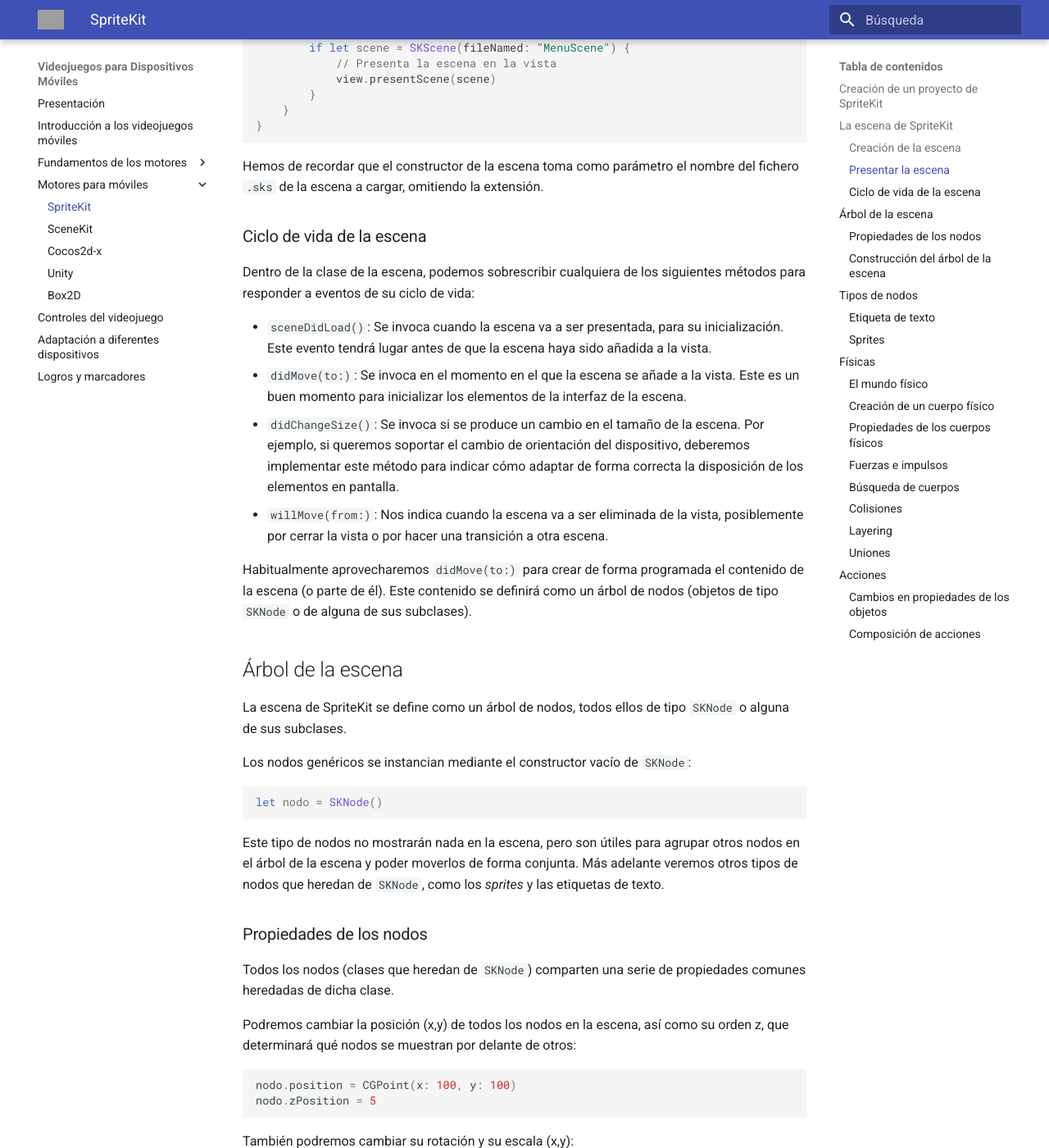
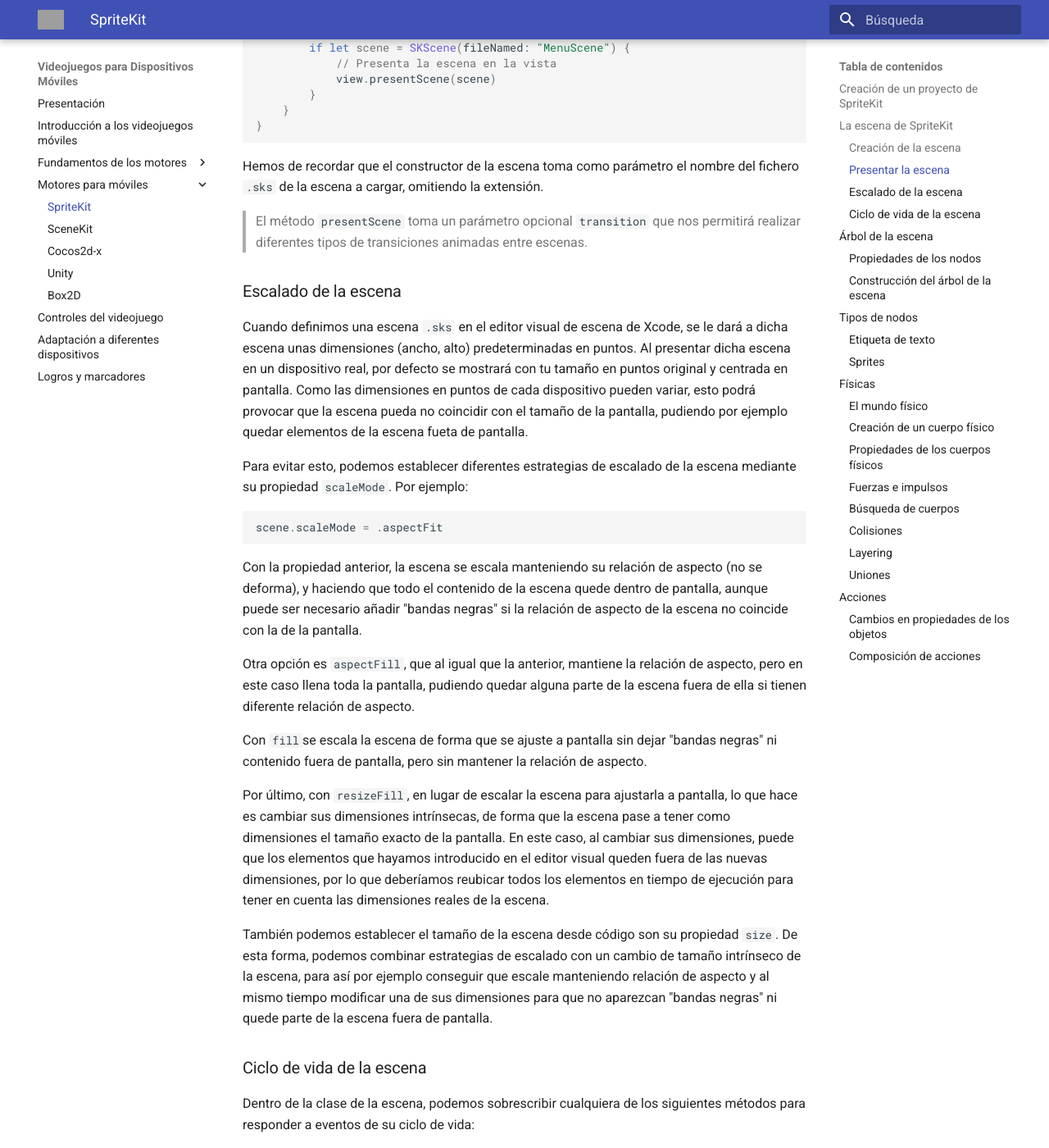
Before and after one commit to mastermoviles/videojuegos-moviles, an MkDocs documentation site: the page built from docs/spritekit.md, in a window 1280 px wide and 1400 px high, scrolled down 3582 px. Shown: the whole window at 82% size. Built offline with MkDocs 1.6.1 and Material for MkDocs 9.7.7, drawn with Linux system fonts in a browser that asks for light colours; formulas are drawn with MathJax 3; grey boxes are pictures that could not be loaded.

Commit message:
Update spritekit.md
Añadida sección sobre escalado de la escena

````diff
--- a/docs/spritekit.md
+++ b/docs/spritekit.md
@@ -77,6 +77,29 @@ override func viewDidLoad() {
 
 Hemos de recordar que el constructor de la escena toma como parámetro el nombre del fichero `.sks` de la escena a cargar, omitiendo la extensión.
 
+> El método `presentScene` toma un parámetro opcional `transition` que nos permitirá realizar diferentes tipos de transiciones animadas entre escenas.
+
+
+
+### Escalado de la escena
+
+Cuando definimos una escena `.sks` en el editor visual de escena de Xcode, se le dará a dicha escena unas dimensiones (ancho, alto) predeterminadas en puntos. Al presentar dicha escena en un dispositivo real, por defecto se mostrará con tu tamaño en puntos original y centrada en pantalla. Como las dimensiones en puntos de cada dispositivo pueden variar, esto podrá provocar que la escena pueda no coincidir con el tamaño de la pantalla, pudiendo por ejemplo quedar elementos de la escena fueta de pantalla.
+
+Para evitar esto, podemos establecer diferentes estrategias de escalado de la escena mediante su propiedad `scaleMode`. Por ejemplo:
+
+```swift
+scene.scaleMode = .aspectFit
+```
+
+Con la propiedad anterior, la escena se escala manteniendo su relación de aspecto (no se deforma), y haciendo que todo el contenido de la escena quede dentro de pantalla, aunque puede ser necesario añadir "bandas negras" si la relación de aspecto de la escena no coincide con la de la pantalla.
+
+Otra opción es `aspectFill`, que al igual que la anterior, mantiene la relación de aspecto, pero en este caso llena toda la pantalla, pudiendo quedar alguna parte de la escena fuera de ella si tienen diferente relación de aspecto.
+
+Con `fill`se escala la escena de forma que se ajuste a pantalla sin dejar "bandas negras" ni contenido fuera de pantalla,  pero sin mantener la relación de aspecto.
+
+Por último, con `resizeFill`, en lugar de escalar la escena para ajustarla a pantalla, lo que hace es cambiar sus dimensiones intrínsecas, de forma que la escena pase a tener como dimensiones el tamaño exacto de la pantalla. En este caso, al cambiar sus dimensiones, puede que los elementos que hayamos introducido en el editor visual queden fuera de las nuevas dimensiones, por lo que deberíamos reubicar todos los elementos en tiempo de ejecución para tener en cuenta las dimensiones reales de la escena.
+
+También podemos establecer el tamaño de la escena desde código son su propiedad `size`. De esta forma, podemos combinar estrategias de escalado con un cambio de tamaño intrínseco de la escena, para así por ejemplo conseguir que escale manteniendo relación de aspecto y al mismo tiempo modificar una de sus dimensiones para que no aparezcan "bandas negras" ni quede parte de la escena fuera de pantalla.
 
 ### Ciclo de vida de la escena
 
````
